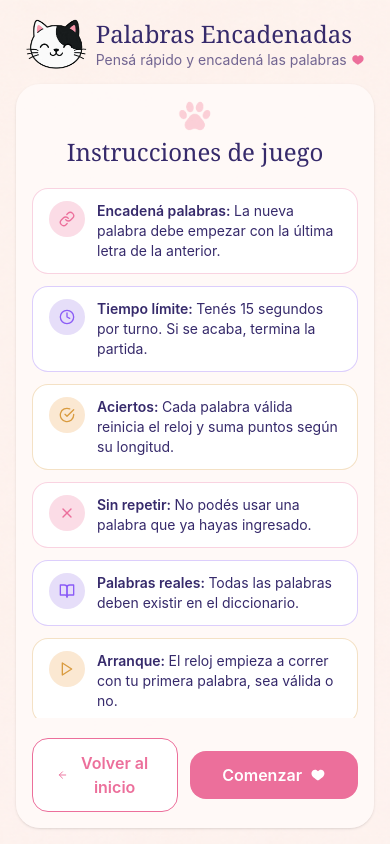
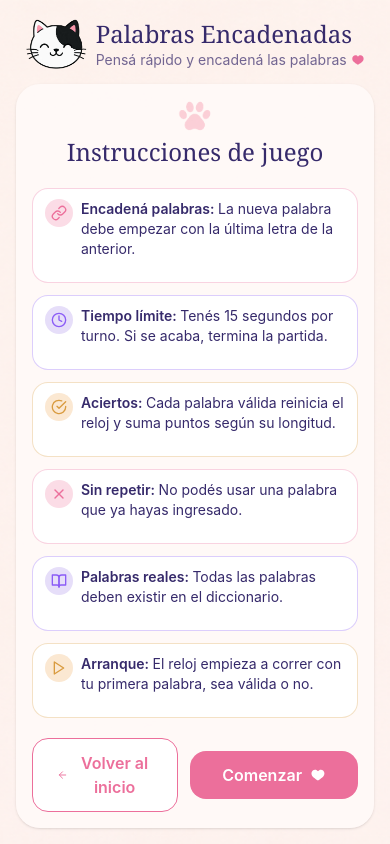
Before and after one commit to leilaferreyra/unq-ui-leila-ferreyra-trabajo-final, a React (Vite) app: page /instrucciones in a window 390 px wide. Built offline with nearby package versions, Linux system fonts and the light colour scheme.

Commit message:
Refactor: extraer VariantCard y VariantBadge para reutilizar en instrucciones y puntajes

```diff
--- /dev/null
+++ b/src/components/common/VariantCard.tsx
@@ -0,0 +1,39 @@
+import type { ReactNode } from 'react'
+import type { COLOR_VARIANTS } from '../../utils/colorVariants'
+
+type Variant = (typeof COLOR_VARIANTS)[number]
+
+type VariantCardProps = {
+  variant: Variant
+  align?: 'start' | 'center'
+  children: ReactNode
+}
+
+export function VariantCard({ variant, align = 'center', children }: VariantCardProps) {
+  return (
+    <div
+      className={`flex gap-2 rounded-2xl border bg-white px-3 py-2.5 sm:gap-3 sm:px-4 sm:py-3 ${align === 'start' ? 'items-start' : 'items-center'} ${variant.border}`}
+    >
+      {children}
+    </div>
+  )
+}
+
+type VariantBadgeProps = {
+  variant: Variant
+  size?: 'sm' | 'md'
+  children: ReactNode
+}
+
+export function VariantBadge({ variant, size = 'md', children }: VariantBadgeProps) {
+  const sizeClassName =
+    size === 'sm' ? 'h-6 w-6 text-xs font-semibold sm:h-7 sm:w-7 sm:text-sm' : 'h-7 w-7 sm:h-9 sm:w-9'
+
+  return (
+    <span
+      className={`flex ${sizeClassName} shrink-0 items-center justify-center rounded-full ${variant.iconBg} ${variant.iconColor}`}
+    >
+      {children}
+    </span>
+  )
+}
--- a/src/components/scores/ScoreItem.tsx
+++ b/src/components/scores/ScoreItem.tsx
@@ -1,4 +1,5 @@
 import { FiLink, FiStar, FiUser } from 'react-icons/fi'
+import { VariantBadge, VariantCard } from '../common/VariantCard'
 import { getColorVariant } from '../../utils/colorVariants'
 
 type ScoreItemProps = {
@@ -12,26 +13,24 @@ export function ScoreItem({ position, name, score, wordsCount }: ScoreItemProps)
   const variant = getColorVariant(position - 1)
 
   return (
-    <div className={`flex items-center gap-3 rounded-2xl border bg-white px-4 py-3 ${variant.border}`}>
-      <span
-        className={`flex h-7 w-7 shrink-0 items-center justify-center rounded-full text-sm font-semibold ${variant.iconBg} ${variant.iconColor}`}
-      >
+    <VariantCard variant={variant}>
+      <VariantBadge variant={variant} size="sm">
         {position}
+      </VariantBadge>
+      <VariantBadge variant={variant}>
+        <FiUser aria-hidden="true" />
+      </VariantBadge>
+      <span className="min-w-0 flex-1 truncate text-sm font-semibold text-ink sm:text-base">{name}</span>
+      <span className={`flex shrink-0 items-center gap-1 text-xs font-semibold sm:text-sm ${variant.iconColor}`}>
+        <FiStar aria-hidden="true" />
+        {score}
+        <span className="hidden sm:inline"> puntos</span>
       </span>
-      <span
-        className={`flex h-9 w-9 shrink-0 items-center justify-center rounded-full ${variant.iconBg} ${variant.iconColor}`}
-      >
-        <FiUser aria-hidden="true" />
+      <span className="flex shrink-0 items-center gap-1 text-xs text-ink/60 sm:text-sm">
+        <FiLink aria-hidden="true" />
+        {wordsCount}
+        <span className="hidden sm:inline"> palabras</span>
       </span>
-      <span className="min-w-0 flex-1 truncate font-semibold text-ink">{name}</span>
-      <span className={`flex shrink-0 items-center gap-1 text-sm font-semibold ${variant.iconColor}`}>
-        <FiStar aria-hidden="true" />
-        {score} puntos
-      </span>
-      <span className="flex shrink-0 items-center gap-1 text-sm text-ink/60">
-        <FiLink aria-hidden="true" />
-        {wordsCount} palabras
-      </span>
-    </div>
+    </VariantCard>
   )
 }
--- a/src/pages/InstructionsPage.tsx
+++ b/src/pages/InstructionsPage.tsx
@@ -4,6 +4,7 @@ import { useNavigate } from 'react-router'
 import huella from '../assets/huella.png'
 import { BackButton } from '../components/common/BackButton'
 import { StartButton } from '../components/common/StartButton'
+import { VariantBadge, VariantCard } from '../components/common/VariantCard'
 import { getColorVariant } from '../utils/colorVariants'
 
 type Instruction = {
@@ -60,20 +61,13 @@ export function InstructionsPage() {
           const variant = getColorVariant(index)
 
           return (
-            <div
-              key={text}
-              className={`flex items-start gap-3 rounded-2xl border bg-white px-4 py-3 ${variant.border}`}
-            >
-              <span
-                className={`flex h-9 w-9 shrink-0 items-center justify-center rounded-full ${variant.iconBg} ${variant.iconColor}`}
-              >
-                {icon}
-              </span>
+            <VariantCard key={text} variant={variant} align="start">
+              <VariantBadge variant={variant}>{icon}</VariantBadge>
               <p className="text-sm text-ink">
                 {title && <span className="font-semibold">{title} </span>}
                 {text}
               </p>
-            </div>
+            </VariantCard>
           )
         })}
       </div>
```
